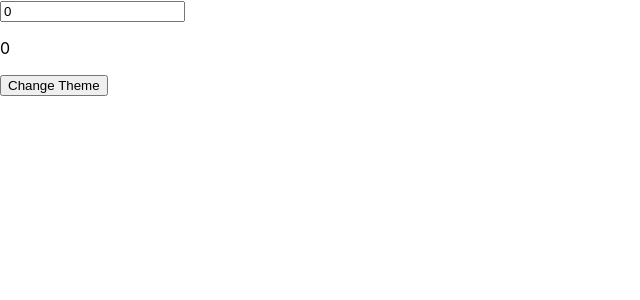
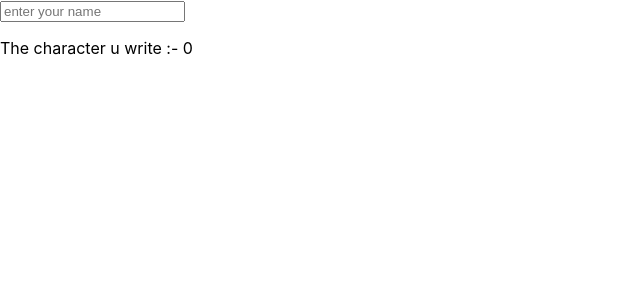
Before and after one commit to jyot4/typicode, a React (Create React App) app: page / in a window 1280 px wide. Shown: the top 300 px of the page, without its empty margins (0-640 px from the left). Built offline with nearby package versions, Linux system fonts and the light colour scheme.

Commit message:
first commit

```diff
--- a/src/index.js
+++ b/src/index.js
@@ -1,15 +1,12 @@
 import React from 'react';
 import ReactDOM from 'react-dom/client';
 import './index.css';
-import Usememo from './memo/Usememo';
+// import Usememo from './memo/Usememo';
+import UseRef from './useRef/UseRef';
 
 
 const root = ReactDOM.createRoot(document.getElementById('root'));
 root.render(
-  <Usememo/>
+  // <Usememo/>
+  <UseRef/>
 );
-
-// If you want to start measuring performance in your app, pass a function
-// to log results (for example: reportWebVitals(console.log))
-// or send to an analytics endpoint. Learn more: https://bit.ly/CRA-vitals
-// reportWebVitals();
--- a/src/memo/Usememo.js
+++ b/src/memo/Usememo.js
@@ -1,7 +1,7 @@
 // Check this out
 
 
-import React ,{useState} from 'react'
+import React ,{useCallback, useState} from 'react'
 import { useMemo } from 'react';
 
 function Usememo() {
@@ -12,9 +12,14 @@ function Usememo() {
 //   const square = handleClick(input);
 
 
-  const square = useMemo(()=>{
-    return handleClick(input)
-  },[input])
+//   const square = useMemo(()=>{
+//     return handleClick(input)
+//   },[input])
+
+const square = useCallback(()=>{
+
+},[])
+
   function handleClick(num) {
     for(let i=0;i<=2000000000;i++){}
     return num * num;
--- /dev/null
+++ b/src/useRef/UseRef.js
@@ -0,0 +1,24 @@
+
+import React ,{useState , useRef, useEffect}from 'react'
+
+function UseRef() {
+    const [input, setInput] = useState("")
+    const count = useRef(0)
+    console.log(count.current)
+
+    useEffect(()=>{
+        count.current = count.current+1
+    })
+
+
+// useRef  create a mutuable variable which will be not re- render component
+// to access DOM elemet direclty
+  return (
+    <div>
+      <input type='text' placeholder='enter your name' value={input} onChange={(e)=>setInput(e.target.value)}></input>
+      <p>The character u write :- {count.current}</p>
+    </div>
+  )
+}
+
+export default UseRef
```
